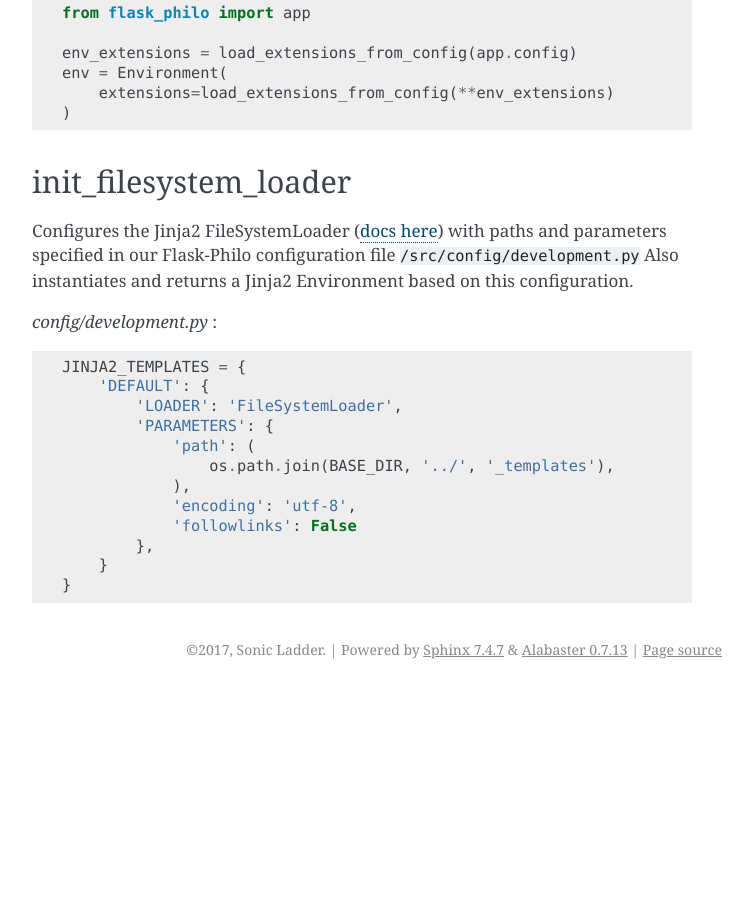
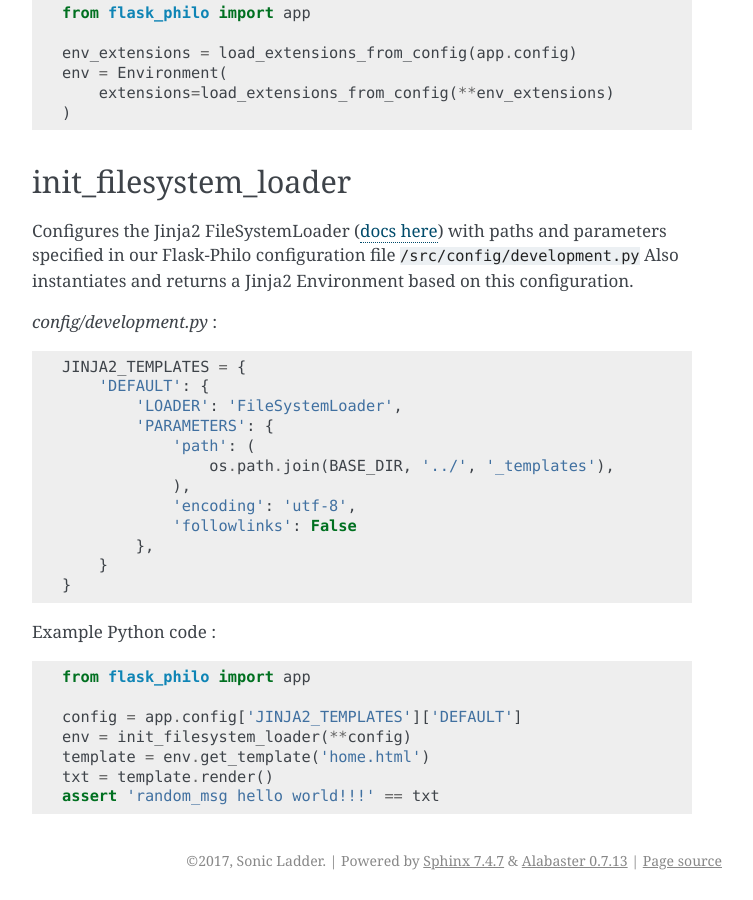
Before and after one commit to fenderdigital/flask-philo, a Sphinx documentation site: the page built from documentation/source/etc/jinja.rst, in a window 1280 px wide and 900 px high, scrolled down 3352 px. Shown: the whole window, without its empty margins (388-1141 px from the left). Built offline with Sphinx 7.4.7, drawn with Linux system fonts in a browser that asks for light colours; pages that are not in the unit, such as notebooks, are missing from menus; before the commit the page ends 4041 px from its top, so only the background shows below that.

Commit message:
jinja docs

```diff
--- a/documentation/source/etc/jinja.rst
+++ b/documentation/source/etc/jinja.rst
@@ -188,3 +188,15 @@
           },
       }
   }
+
+Example Python code :
+
+::
+
+    from flask_philo import app
+
+    config = app.config['JINJA2_TEMPLATES']['DEFAULT']
+    env = init_filesystem_loader(**config)
+    template = env.get_template('home.html')
+    txt = template.render()
+    assert 'random_msg hello world!!!' == txt
```
